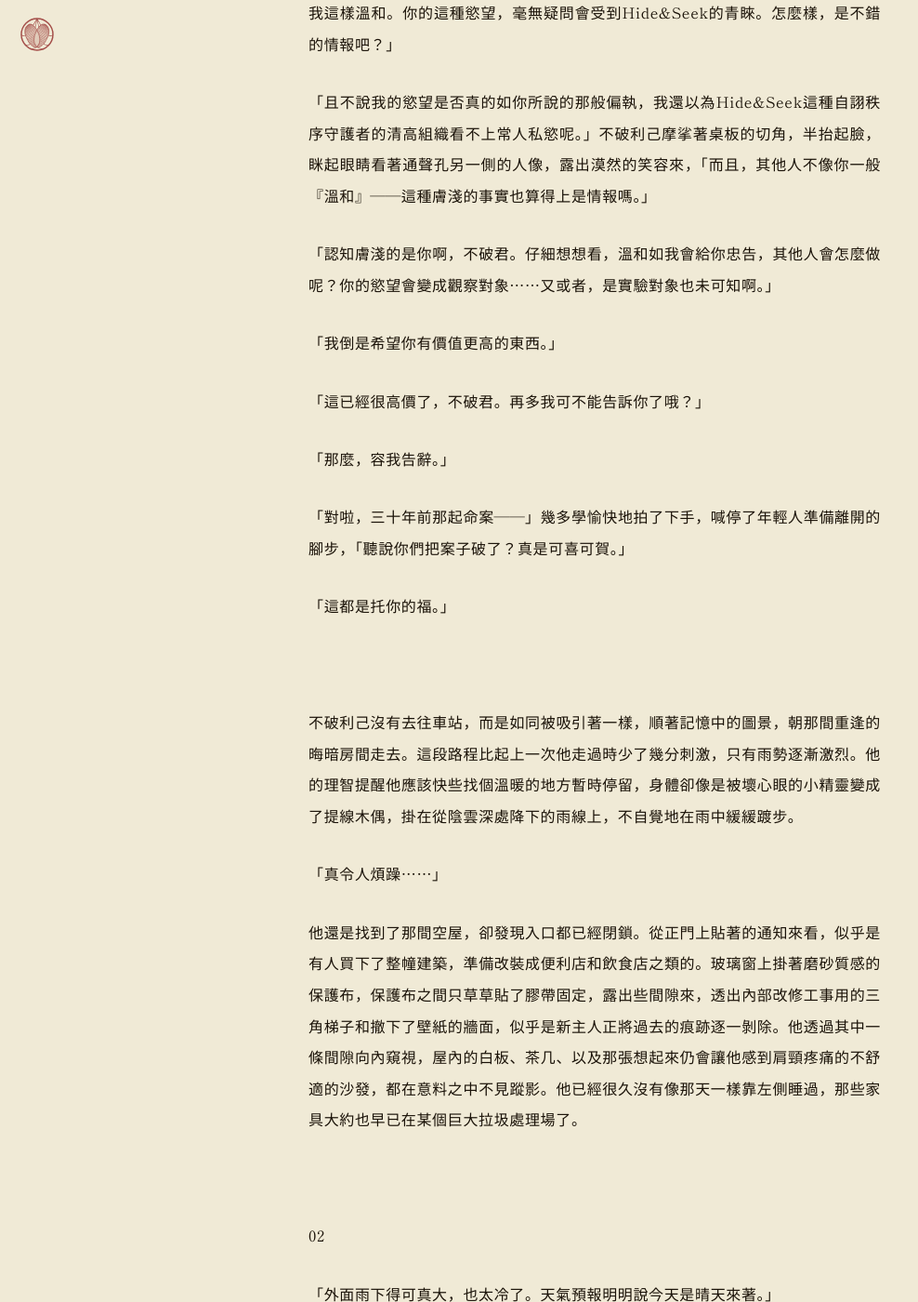
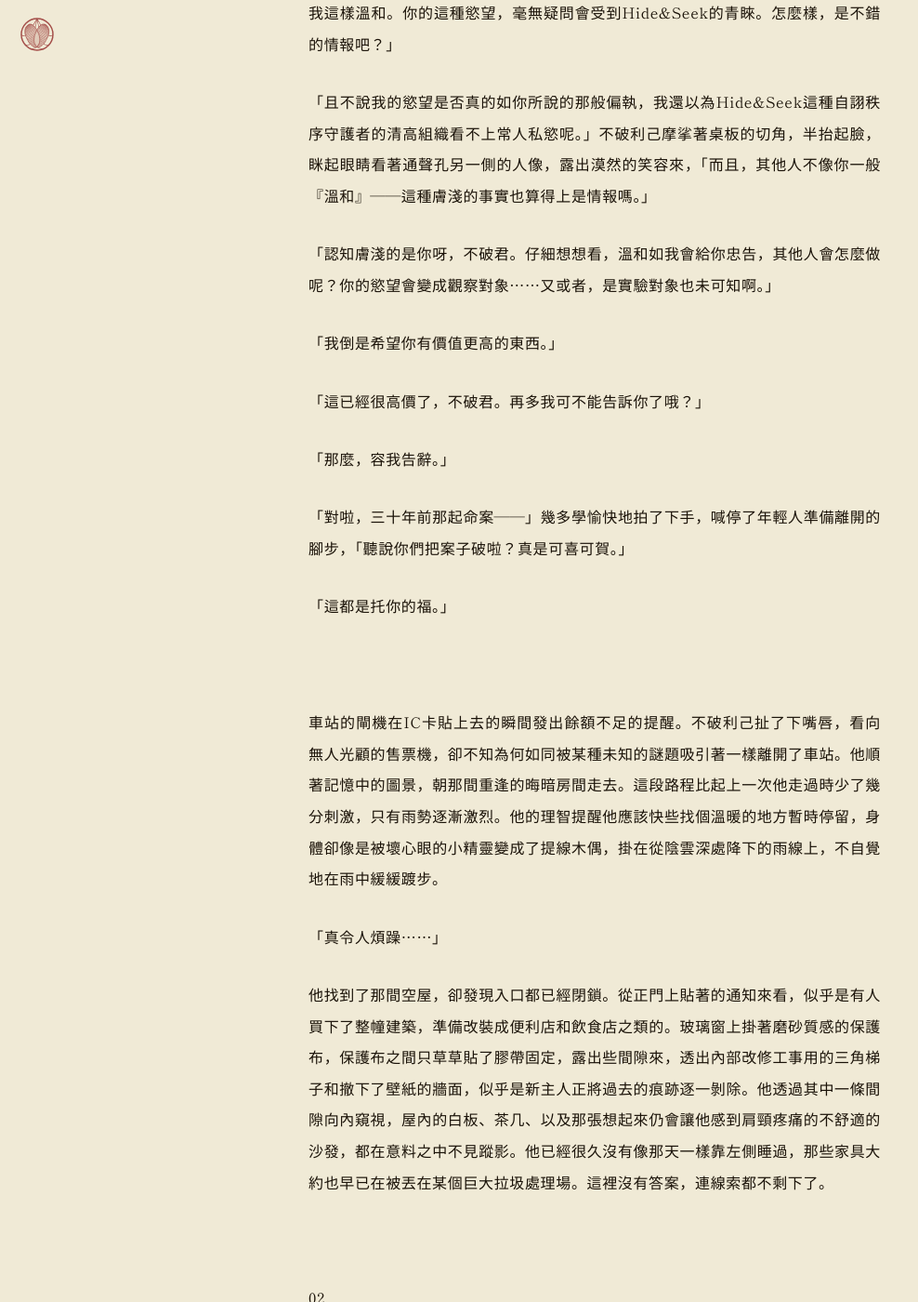
Before and after one commit to AriaYura/eternalnessstudy, a Jekyll site: the page built from posts/yugirinoame.md, in a window 1280 px wide and 1400 px high, scrolled down 3109 px. Shown: the whole window at 93% size, without its empty margins (0-988 px from the left). Built offline with Jekyll 4.4.1, drawn with Linux system fonts in a browser that asks for light colours; some web fonts are replaced; some of the changed text lies outside the part shown.

Commit message:
update yugirinoame

```diff
--- a/posts/yugirinoame.md
+++ b/posts/yugirinoame.md
@@ -19,7 +19,7 @@
 
 不破利己望著面會室空蕩的另一側。或許是因為午後的倦怠，他竟感到視覺和聽覺都被本應司空見慣的通聲孔變得模糊。記憶中數分鐘前的對話記錄被擅自調取，從偽裝成音響的通聲孔中播放出來。
 
-「——我違背了她的意願，擅自把她拉進這一切⋯⋯的確是不容辯駁的事實。」數分鐘前的宇塚昭次悻然笑道，「這是我唯一的遺憾。」
+「——我違背了他的意願，擅自把他拉進這一切⋯⋯的確是不容辯駁的事實。」數分鐘前的宇塚昭次悻然笑道，「這是我唯一的遺憾。」
 
 「因為『違背』、『擅自』這類客觀事實而遺憾嗎？」
 
@@ -61,7 +61,7 @@
 
 不破利己嫌惡地皺起眉。
 
-「這可是很重要的事情啊，對你來說更是如此，不破君。你這樣聰明，大概自己也注意到了——你對飛鷹君做的一切，究竟是出於世人最愛的『正義』，還是因為⋯⋯你的佔有慾已經強烈到連他的死也要掌控在自己手裡了嗎？你竟是如此可怕的傢伙呀。」
+「這可是很重要的事情，對你這類總想把事情搞明白的人來說更是如此了，不破君。你這樣聰明，大概自己也注意到了——你對飛鷹君做的一切，究竟是出於世人最愛談的『正義』，還是因為⋯⋯」粗圓的指尖遮住口型，「你的佔有慾已經強烈到連他的死也要掌控在自己手裡了嗎？你竟是如此可怕的傢伙呀。」
 
 「真令我失望，幾多先生。我可不想把我寶貴的時間分給這樣空口無憑的無聊演說。」不破利己用指尖按著桌板試圖起身，「請容我告辭。」
 
@@ -69,7 +69,7 @@
 
 「且不說我的慾望是否真的如你所說的那般偏執，我還以為Hide&Seek這種自詡秩序守護者的清高組織看不上常人私慾呢。」不破利己摩挲著桌板的切角，半抬起臉，眯起眼睛看著通聲孔另一側的人像，露出漠然的笑容來，「而且，其他人不像你一般『溫和』——這種膚淺的事實也算得上是情報嗎。」
 
-「認知膚淺的是你啊，不破君。仔細想想看，溫和如我會給你忠告，其他人會怎麼做呢？你的慾望會變成觀察對象⋯⋯又或者，是實驗對象也未可知啊。」
+「認知膚淺的是你呀，不破君。仔細想想看，溫和如我會給你忠告，其他人會怎麼做呢？你的慾望會變成觀察對象⋯⋯又或者，是實驗對象也未可知啊。」
 
 「我倒是希望你有價值更高的東西。」
 
@@ -77,17 +77,17 @@
 
 「那麼，容我告辭。」
 
-「對啦，三十年前那起命案——」幾多學愉快地拍了下手，喊停了年輕人準備離開的腳步，「聽說你們把案子破了？真是可喜可賀。」
+「對啦，三十年前那起命案——」幾多學愉快地拍了下手，喊停了年輕人準備離開的腳步，「聽說你們把案子破啦？真是可喜可賀。」
 
 「這都是托你的福。」
 
 <br>
 
-不破利己沒有去往車站，而是如同被吸引著一樣，順著記憶中的圖景，朝那間重逢的晦暗房間走去。這段路程比起上一次他走過時少了幾分刺激，只有雨勢逐漸激烈。他的理智提醒他應該快些找個溫暖的地方暫時停留，身體卻像是被壞心眼的小精靈變成了提線木偶，掛在從陰雲深處降下的雨線上，不自覺地在雨中緩緩踱步。
+車站的閘機在IC卡貼上去的瞬間發出餘額不足的提醒。不破利己扯了下嘴唇，看向無人光顧的售票機，卻不知為何如同被某種未知的謎題吸引著一樣離開了車站。他順著記憶中的圖景，朝那間重逢的晦暗房間走去。這段路程比起上一次他走過時少了幾分刺激，只有雨勢逐漸激烈。他的理智提醒他應該快些找個溫暖的地方暫時停留，身體卻像是被壞心眼的小精靈變成了提線木偶，掛在從陰雲深處降下的雨線上，不自覺地在雨中緩緩踱步。
 
 「真令人煩躁⋯⋯」
 
-他還是找到了那間空屋，卻發現入口都已經閉鎖。從正門上貼著的通知來看，似乎是有人買下了整幢建築，準備改裝成便利店和飲食店之類的。玻璃窗上掛著磨砂質感的保護布，保護布之間只草草貼了膠帶固定，露出些間隙來，透出內部改修工事用的三角梯子和撤下了壁紙的牆面，似乎是新主人正將過去的痕跡逐一剝除。他透過其中一條間隙向內窺視，屋內的白板、茶几、以及那張想起來仍會讓他感到肩頸疼痛的不舒適的沙發，都在意料之中不見蹤影。他已經很久沒有像那天一樣靠左側睡過，那些家具大約也早已在某個巨大拉圾處理場了。
+他找到了那間空屋，卻發現入口都已經閉鎖。從正門上貼著的通知來看，似乎是有人買下了整幢建築，準備改裝成便利店和飲食店之類的。玻璃窗上掛著磨砂質感的保護布，保護布之間只草草貼了膠帶固定，露出些間隙來，透出內部改修工事用的三角梯子和撤下了壁紙的牆面，似乎是新主人正將過去的痕跡逐一剝除。他透過其中一條間隙向內窺視，屋內的白板、茶几、以及那張想起來仍會讓他感到肩頸疼痛的不舒適的沙發，都在意料之中不見蹤影。他已經很久沒有像那天一樣靠左側睡過，那些家具大約也早已在被丟在某個巨大拉圾處理場。這裡沒有答案，連線索都不剩下了。
 
 <br>
 
@@ -601,11 +601,11 @@
 
 「你還是那麼聰明。」
 
-「你究竟是怎麼變成這樣的？」
+「你究竟是怎麼變成這樣的？那些子彈並不只是這裡的東西，對吧？」
 
 「⋯⋯如果你在意我的臉，就應該理解我不希望你知道的理由。」
 
-「是你讓我來這裡的嗎？送我來的船夫說，船費有人付過了⋯⋯」
+「那麼，是你讓我來這裡的嗎？送我來的船夫說，船費有人付過了⋯⋯」
 
 「我的確支付了一點點代價，所以你才會坐在這裡。」副駕座位上的身體里又飄出一絲金線的殘絮，「但是，如果你說的『這裡』是指這整個空間的話——那就不是我要你來的了。」
 
```
Also changed, not shown: other parts of posts/yugirinoame.md (+2 -2 lines).
